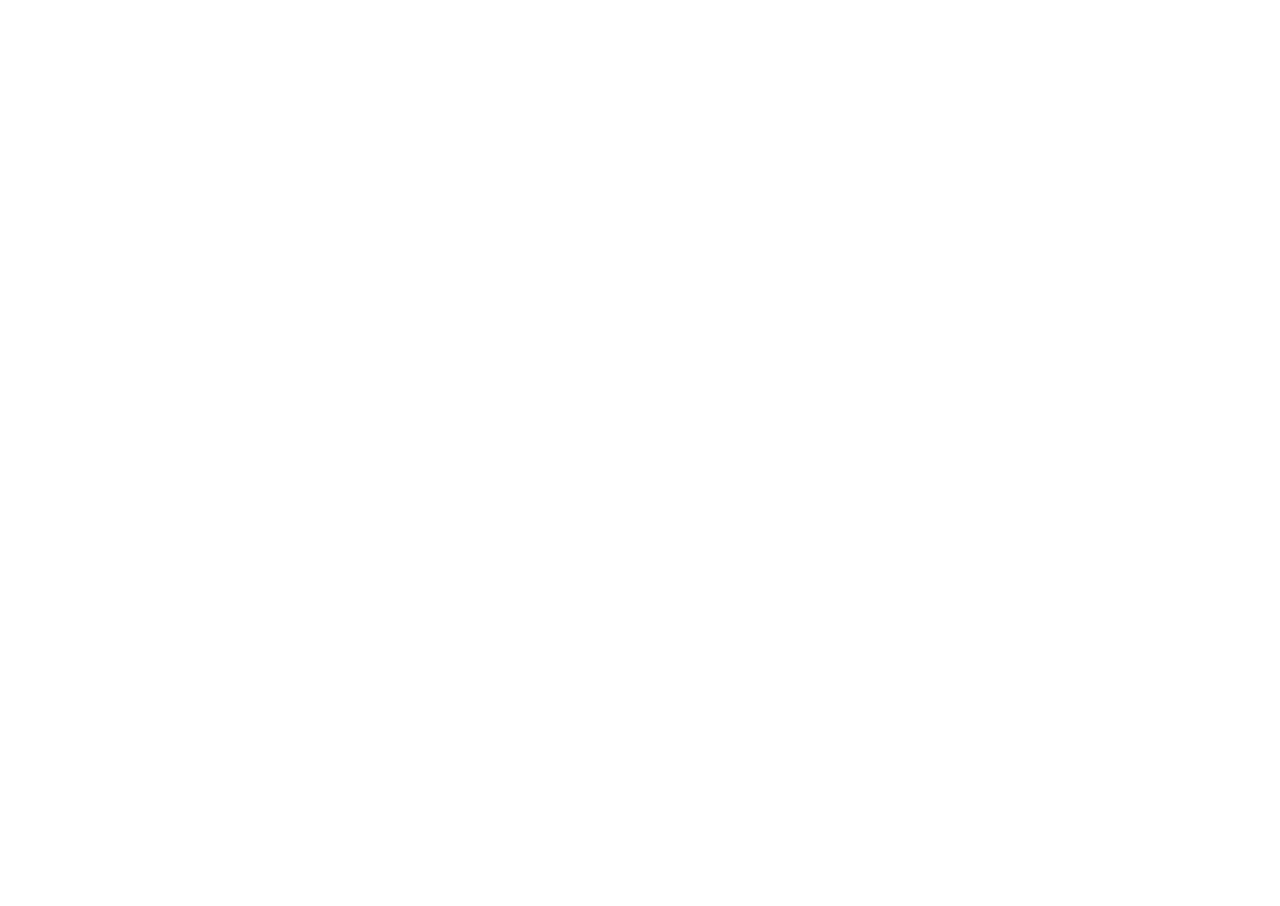
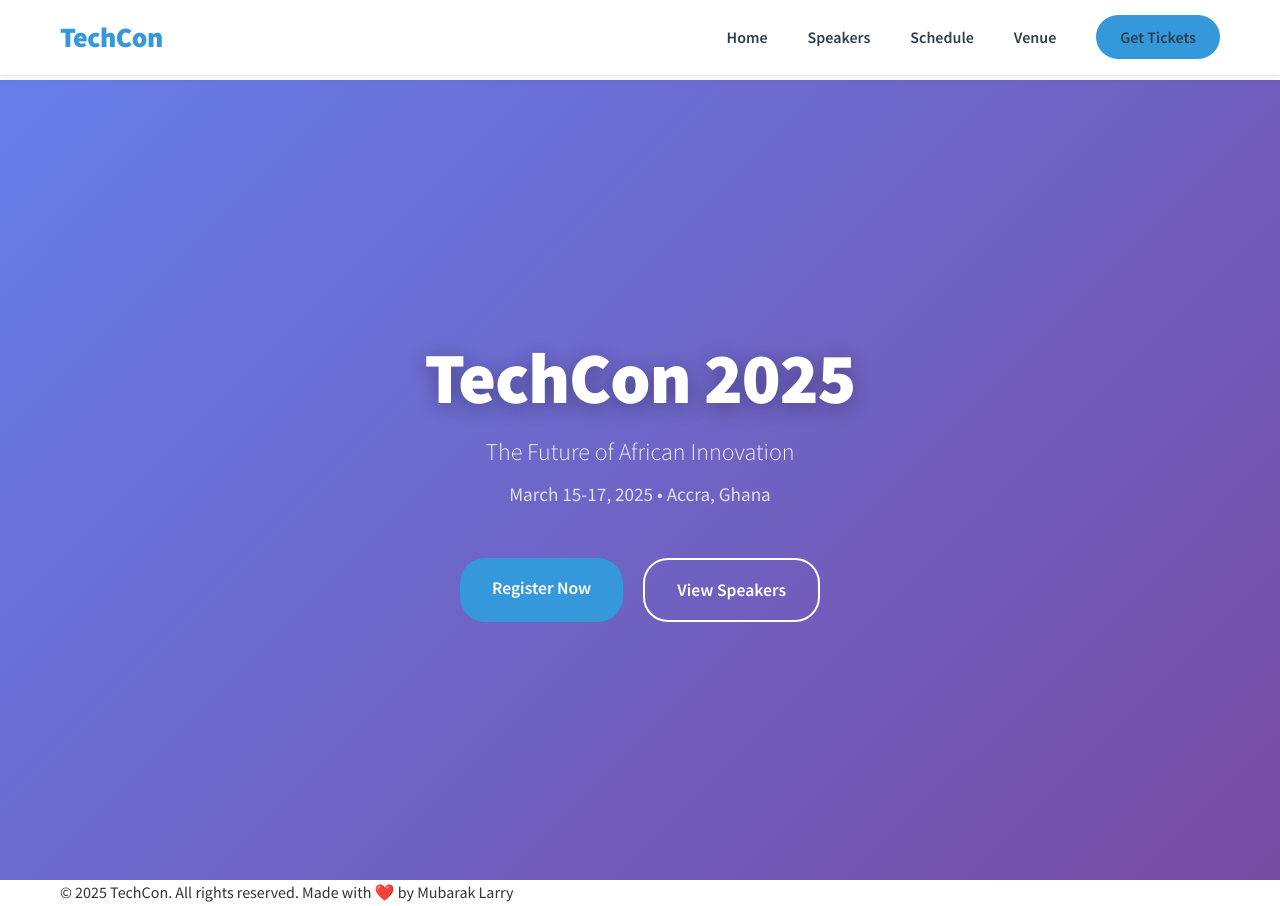
Before and after one commit to mubaraklarry/alx_html_css, a plain HTML site: page css_advanced/index.html in a window 1280 px wide. Before the commit the page ends 800 px from the top, so only its background shows below. Drawn offline with Linux system fonts and the light colour scheme.

Commit message:
style: Task 2 - pixel-perfect header and hero banner from Figma

```diff
--- a/css_advanced/index.html
+++ b/css_advanced/index.html
@@ -1,3 +1,5 @@
+<!DOCTYPE html>
+<html lang="en">
 <head>
     <meta charset="UTF-8">
     <meta name="viewport" content="width=device-width, initial-scale=1.0">
@@ -5,11 +7,52 @@
     <meta name="description" content="Join Africa's largest technology conference in 2025">
     <meta name="author" content="Mubarak Larry">
 
-    <!-- Google Fonts (allowed for this project) -->
+    <!-- Figma Design Reference -->
+    <!-- https://www.figma.com/file/XXXXX -->
+
+    <link rel="stylesheet" href="styles.css">
     <link rel="preconnect" href="https://fonts.googleapis.com">
     <link rel="preconnect" href="https://fonts.gstatic.com" crossorigin>
     <link href="https://fonts.googleapis.com/css2?family=Source+Sans+Pro:wght@300;400;600;700;900&display=swap" rel="stylesheet">
+</head>
+<body>
+    <header class="header">
+        <div class="container">
+            <div class="logo">
+                <span>TechCon</span>
+            </div>
+            <nav class="nav">
+                <ul>
+                    <li><a href="#home">Home</a></li>
+                    <li><a href="#speakers">Speakers</a></li>
+                    <li><a href="#schedule">Schedule</a></li>
+                    <li><a href="#venue">Venue</a></li>
+                    <li><a href="#tickets" class="btn-primary">Get Tickets</a></li>
+                </ul>
+            </nav>
+        </div>
+    </header>
 
-    <!-- MAIN STYLESHEET - TASK 1 -->
-    <link rel="stylesheet" href="styles.css">
-</head>
+    <main>
+        <section class="hero">
+            <div class="container">
+                <h1>TechCon 2025</h1>
+                <p class="subtitle">The Future of African Innovation</p>
+                <p class="date">March 15-17, 2025 • Accra, Ghana</p>
+                <div class="hero-actions">
+                    <a href="#tickets" class="btn-primary btn-large">Register Now</a>
+                    <a href="#speakers" class="btn-secondary btn-large">View Speakers</a>
+                </div>
+            </div>
+        </section>
+
+        <!-- More sections will be added in next tasks -->
+    </main>
+
+    <footer class="footer">
+        <div class="container">
+            <p>&copy; 2025 TechCon. All rights reserved. Made with ❤️ by Mubarak Larry</p>
+        </div>
+    </footer>
+</body>
+</html>
```
